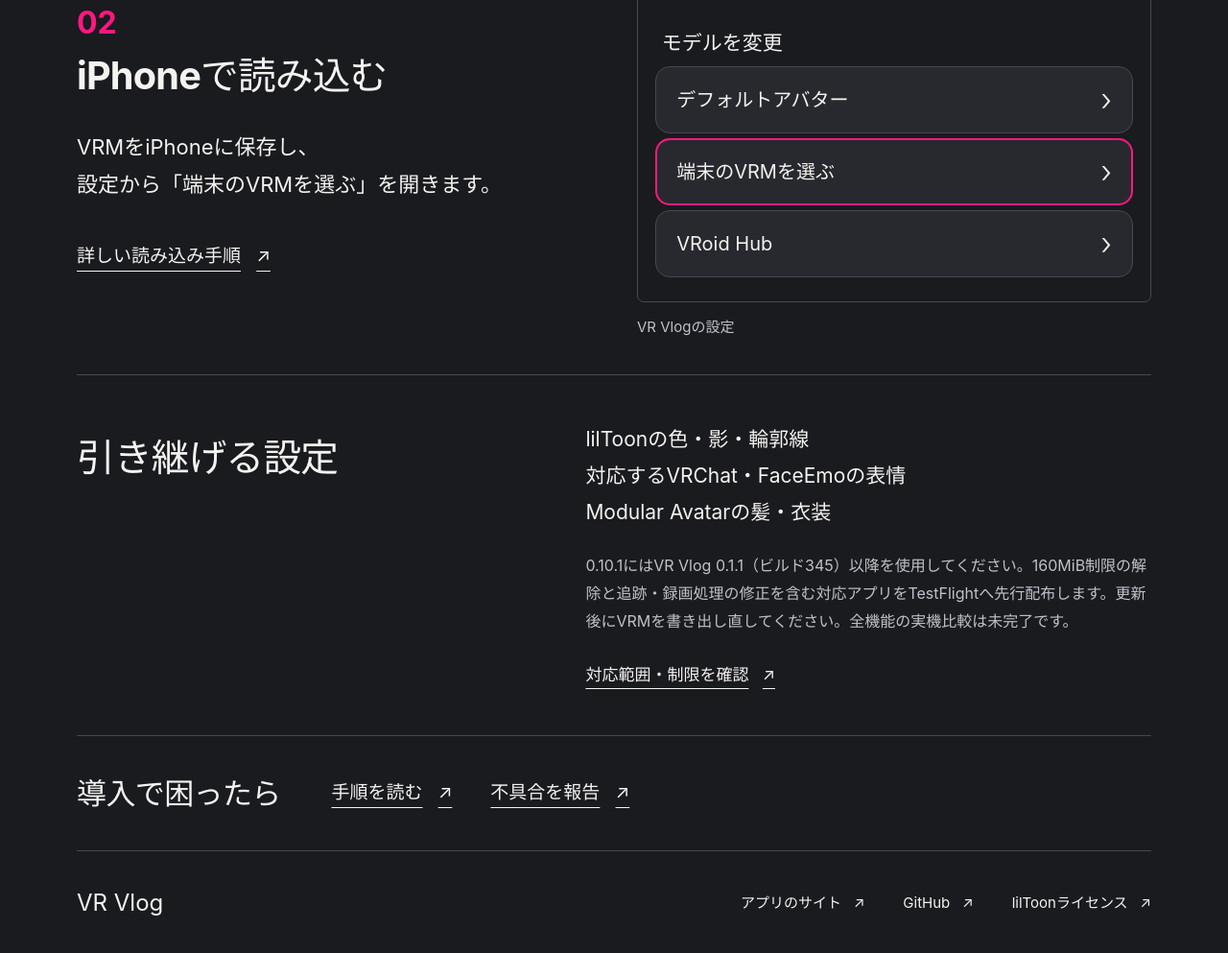
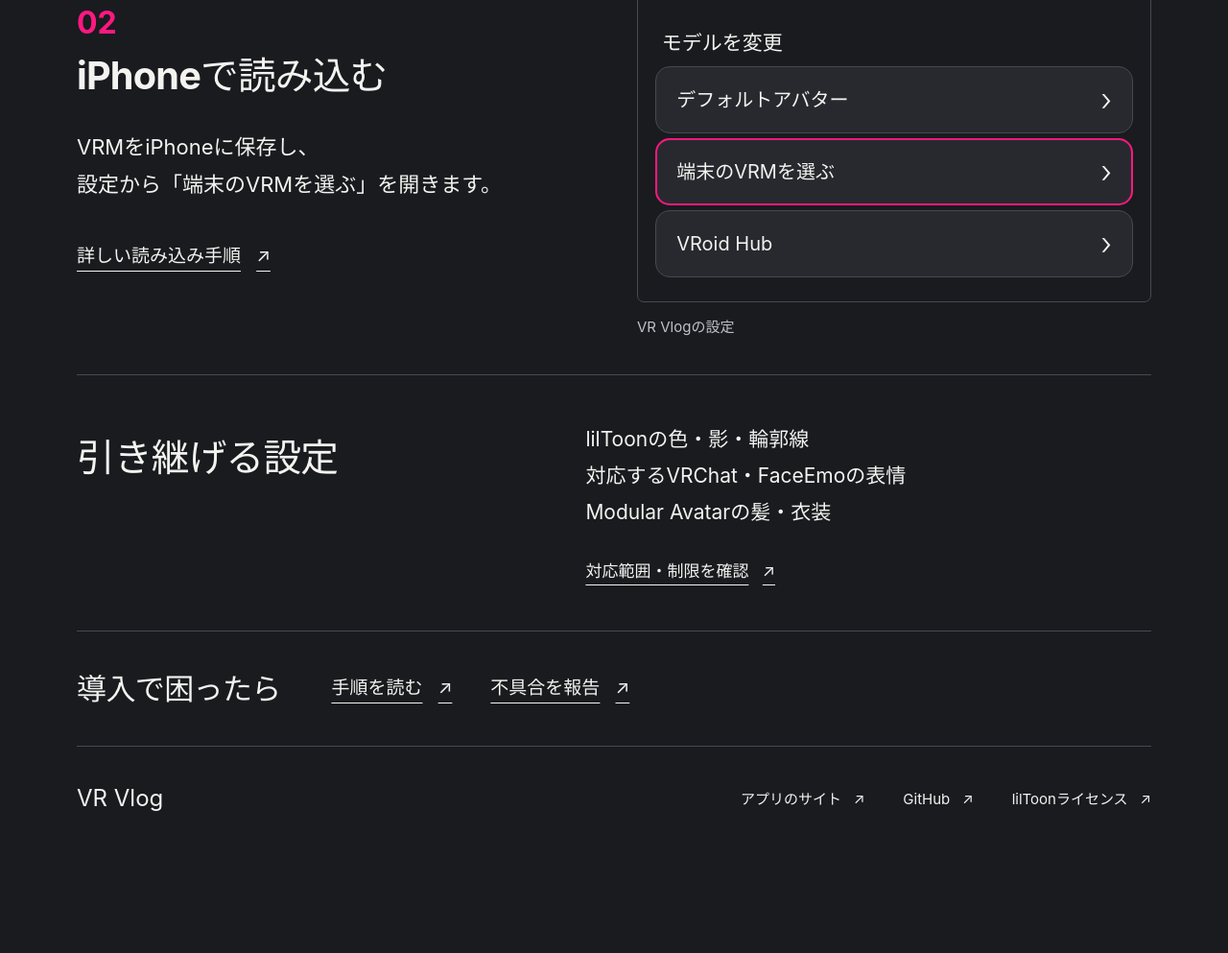
Before and after one commit to mitsuya0077/VR-Vlog-lilToon-Exporter, a website: page Website/index.html in a window 1280 px wide. Shown: the part 1739-2732 px from the top of the page at 96% size. After the commit the page ends 2653 px from the top, so only its background shows below. Drawn offline with Linux system fonts and the light colour scheme.

Commit message:
Remove release notice from exporter website

```diff
--- a/Website/index.html
+++ b/Website/index.html
@@ -86,7 +86,6 @@
         <ul class="feature-list">
           <li>lilToonの色・影・輪郭線</li><li>対応するVRChat・FaceEmoの表情</li><li>Modular Avatarの髪・衣装</li>
         </ul>
-        <p class="small-note">0.10.1にはVR Vlog 0.1.1（ビルド345）以降を使用してください。160MiB制限の解除と追跡・録画処理の修正を含む対応アプリをTestFlightへ先行配布します。更新後にVRMを書き出し直してください。全機能の実機比較は未完了です。</p>
         <a class="text-link compatibility-link" href="https://github.com/mitsuya0077/VR-Vlog-lilToon-Exporter#対応範囲と制限">対応範囲・制限を確認 <span aria-hidden="true">↗</span></a>
       </div>
     </section>
```
